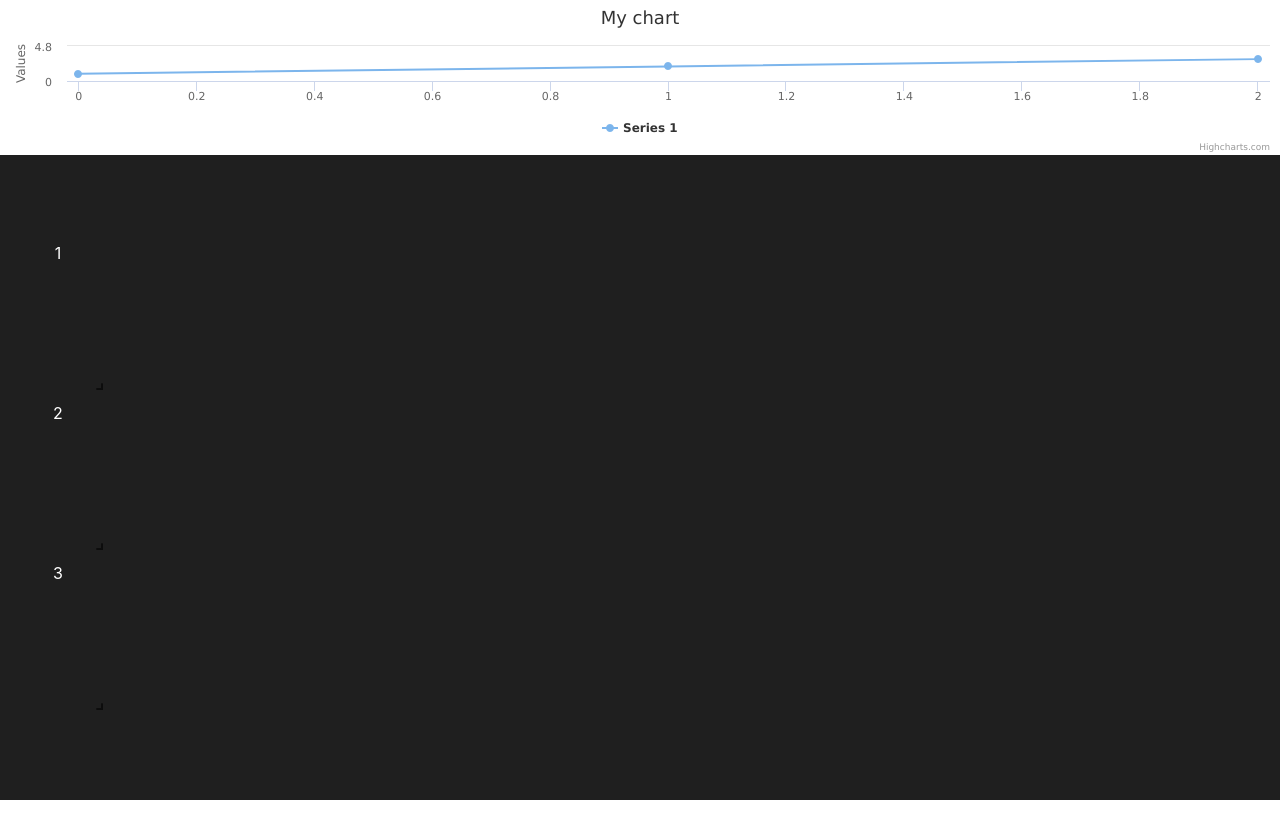
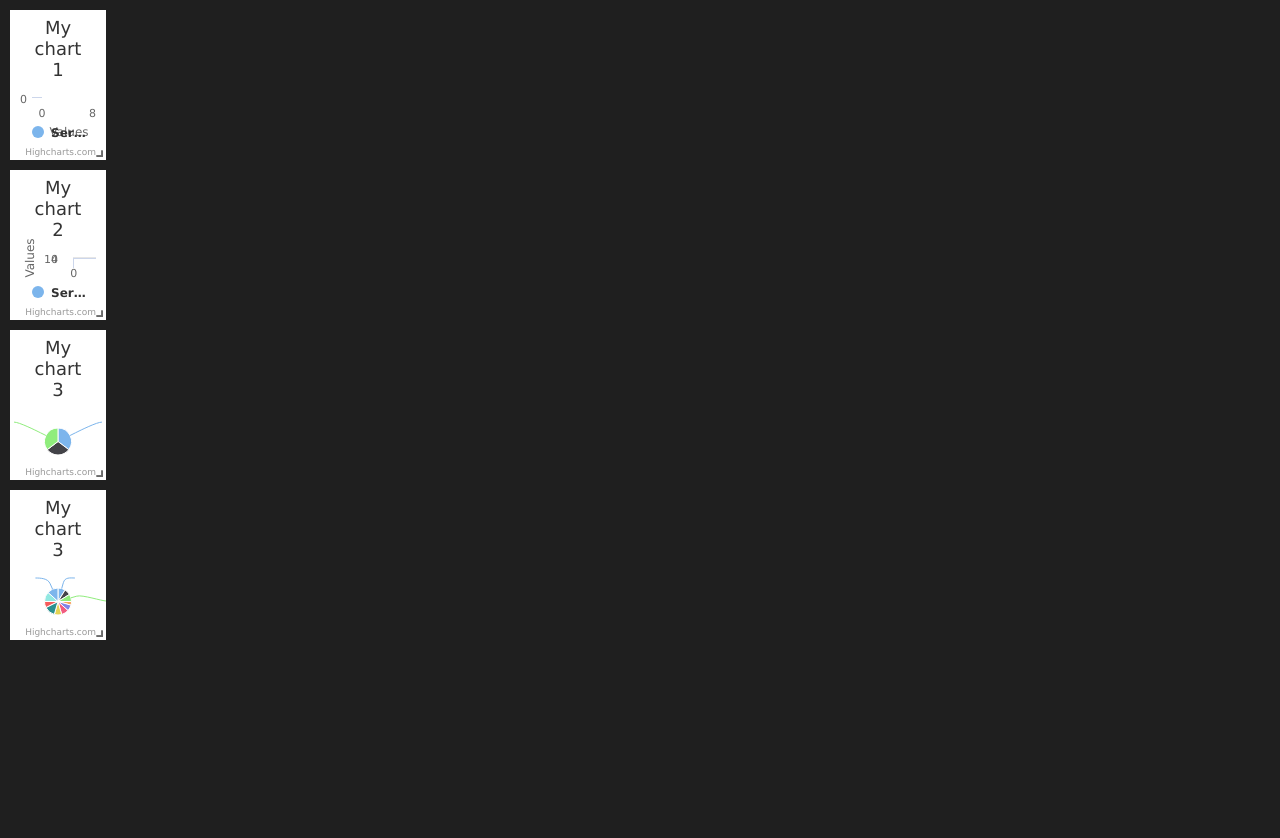
Before and after one commit to nishant-k-290195/react-grid-layout-and-highcharts, a React (Create React App) app: page / in a window 1280 px wide. Shown: the top 838 px of the page. Before the commit the page ends 800 px from the top, so only its background shows below. Built offline with nearby package versions, Linux system fonts and the light colour scheme.

Commit message:
new commit

```diff
--- a/package.json
+++ b/package.json
@@ -3,6 +3,7 @@
   "version": "0.1.0",
   "private": true,
   "dependencies": {
+    "@reduxjs/toolkit": "^1.6.2",
     "@testing-library/jest-dom": "^5.15.1",
     "@testing-library/react": "^11.2.7",
     "@testing-library/user-event": "^12.8.3",
@@ -11,7 +12,9 @@
     "react": "^17.0.2",
     "react-dom": "^17.0.2",
     "react-grid-layout": "^1.3.0",
+    "react-redux": "^7.2.6",
     "react-scripts": "4.0.3",
+    "redux": "^4.1.2",
     "web-vitals": "^1.1.2"
   },
   "scripts": {
--- a/src/components/Blocks.js
+++ b/src/components/Blocks.js
@@ -3,35 +3,142 @@ import Highcharts from 'highcharts'
 import HighchartsReact from 'highcharts-react-official'
 import styles from './Blocks.module.css';
 
-const options = {
+const ResponsiveGridLayout = WidthProvider(Responsive);
+
+const options1 = {
     title: {
-      text: 'My chart'
+        text: 'My chart 1'
     },
     series: [{
-      data: [1, 2, 3]
-    }]
+        type:'bar',
+        data: [1,2,3,4,5,6,7,1,2,3,4,5,6,7,1,2,3,4,5,6,7,1,2,3,4,5,6,7]
+    }],
+
   }
 
-const ResponsiveGridLayout = WidthProvider(Responsive);
+const options2 = {
+    title: {
+        text: 'My chart 2'
+    },
+    series: [{
+        type:'column',
+        data: [1,2,3,6,7,6,7,1,2,3,4,5,6,7,6,7,1,1,2,3]
+    }]
+}
 
-const Blocks = () => {
-    const layouts = [
-        {i: 'a', x: 0, y: 0, w: 1, h: 2, static: true},
-        {i: 'b', x: 1, y: 0, w: 3, h: 2, minW: 2, maxW: 4},
-        {i: 'c', x: 4, y: 0, w: 1, h: 2}
-      ]
+const options3 = {
+    title: {
+        text: 'My chart 3'
+    },
+    series: [{
+        type:'pie',
+        data: [6, 5, 6]
+    }]
+}
+
+const options4 = {
+    title: {
+        text: 'My chart 3'
+    },
+    series: [{
+        type:'pie',
+        data: [6, 5, 6, 3, 5, 6, 6, 9, 5, 8, 9]
+    }]
+}
+
+
+const Blocks = (props) => {
+
+
+    const layout1 = [
+        { i: "1", x: 0, y: 0, w: 8, h: 8 },
+        { i: "2", x: 4, y: 0, w: 8, h: 8 },
+        { i: "3", x: 0, y: 8, w: 8, h: 8 },
+        { i: "4", x: 4, y: 8, w: 8, h: 8 },
+        { i: "5", x: 4, y: 8, w: 8, h: 8 },
+    ]
+
+    // const layout2 = [
+    //     { i: "1", x: 0, y: 0, w: 2, h: 1, minW:2, minH:2, maxW:6, maxH:6 },
+    //     { i: "2", x: 5, y: 0, w: 2, h: 1, minW:2, minH:2, maxW:6, maxH:6 },
+    //     { i: "3", x: 8, y: 0, w: 3, h: 2, minW:2, minH:2, maxW:6, maxH:6 },
+    //     { i: "4", x: 0, y: 3, w: 5, h: 2, minW:2, minH:2, maxW:6, maxH:6 },
+    // ]
+
+    // const layout3 = [
+    //     { i: "1", x: 0, y: 0, w: 10, h: 20, minW:2, minH:2, maxW:6, maxH:6  },
+    //     { i: "2", x: 0, y: 20, w: 10, h: 20, minW:2, minH:2, maxW:6, maxH:6 },
+    //     { i: "3", x: 0, y: 40, w: 10, h: 20, minW:2, minH:2, maxW:6, maxH:6 },
+    //     { i: "4", x: 0, y: 60, w: 10, h: 20, minW:2, minH:2, maxW:6, maxH:6 },
+    // ]
+
+    // var layouts = {lg: layout1, md: layout2, sm: layout3}
+    let chart1, chart2, chart3, chart4
+
     return (
         <div className={styles.blocks}>
-            <HighchartsReact
-                highcharts={Highcharts}
-                options={options}
-            />
-            <ResponsiveGridLayout className="layout" layouts={layouts}
+            <ResponsiveGridLayout
+                className="layout"
+                layouts={layout1}
+                autoSize={true}
+                allow-resize={true}
+                isDraggable
+                isRearrangeable
+                isResizable
+                onResizeStop={() => {
+                    chart1.reflow()
+                    chart2.reflow()
+                    chart3.reflow()
+                    chart4.reflow()
+                }}
                 breakpoints={{lg: 1200, md: 996, sm: 768, xs: 480, xxs: 0}}
-                cols={{lg: 12, md: 10, sm: 6, xs: 4, xxs: 2}}>
-                <div key="1">1</div>
-                <div key="2">2</div>
-                <div key="3">3</div>
+                cols={{lg: 12, md: 10, sm: 6, xs: 4, xxs: 2}}
+            >
+                <div
+                    className={styles.container}
+                    key="1"
+                    >
+                    <HighchartsReact
+                        containerProps = {{ className: styles.chartContainer }}
+                        highcharts = { Highcharts }
+                        options = { options1 }
+                        callback = { chart =>  {chart1 = chart}}
+                    />
+                </div>
+                <div
+                    className={styles.container}
+                    key="2"
+                    >
+
+                    <HighchartsReact
+                        containerProps = {{ className: styles.chartContainer }}
+                        highcharts={Highcharts}
+                        options={options2}
+                        callback = { chart =>  {chart2 = chart}}
+                    />
+                </div>
+                <div
+                    className={styles.container}
+                    key="3"
+                    >
+                    <HighchartsReact
+                        containerProps = {{ className: styles.chartContainer }}
+                        highcharts={Highcharts}
+                        options={options3}
+                        callback = { chart =>  {chart3 = chart}}
+                    />
+                </div>
+                <div
+                    className={styles.container}
+                    key="4"
+                    >
+                    <HighchartsReact
+                        containerProps = {{ className: styles.chartContainer }}
+                        highcharts={Highcharts}
+                        options={options4}
+                        callback = { chart =>  {chart4 = chart}}
+                    />
+                </div>
             </ResponsiveGridLayout>
         </div>
     )
--- a/src/components/Blocks.module.css
+++ b/src/components/Blocks.module.css
@@ -1,6 +1,22 @@
 .blocks{
     background-color: rgba(0, 0, 0, 0.877);
-    display: grid;
-    height: 100vh;
+    height: 1000vh;
+    width: 100%;
     color: white;
 }
+
+.layout{
+    background-color: blue;
+    height: 100%;
+    width: 100%;
+}
+
+.container{
+    height: 100%;
+    width: 100%;
+}
+
+.chartContainer{
+    height: 100%;
+    width: 100%;
+}
--- a/src/index.js
+++ b/src/index.js
@@ -6,7 +6,7 @@ import reportWebVitals from './reportWebVitals';
 
 ReactDOM.render(
   <React.StrictMode>
-    <App />
+      <App />
   </React.StrictMode>,
   document.getElementById('root')
 );
```
Also changed, not shown: 1 other file (tests, documents, lock files or other folders).
